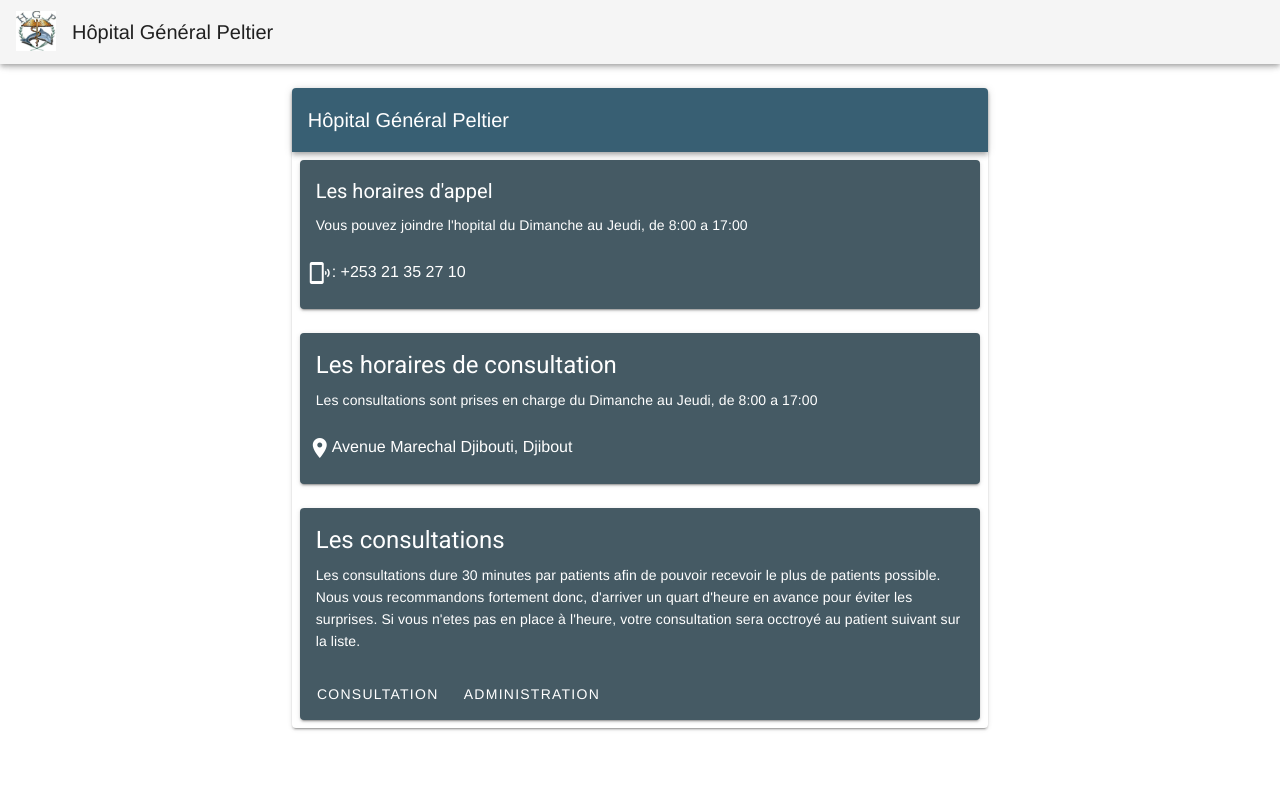
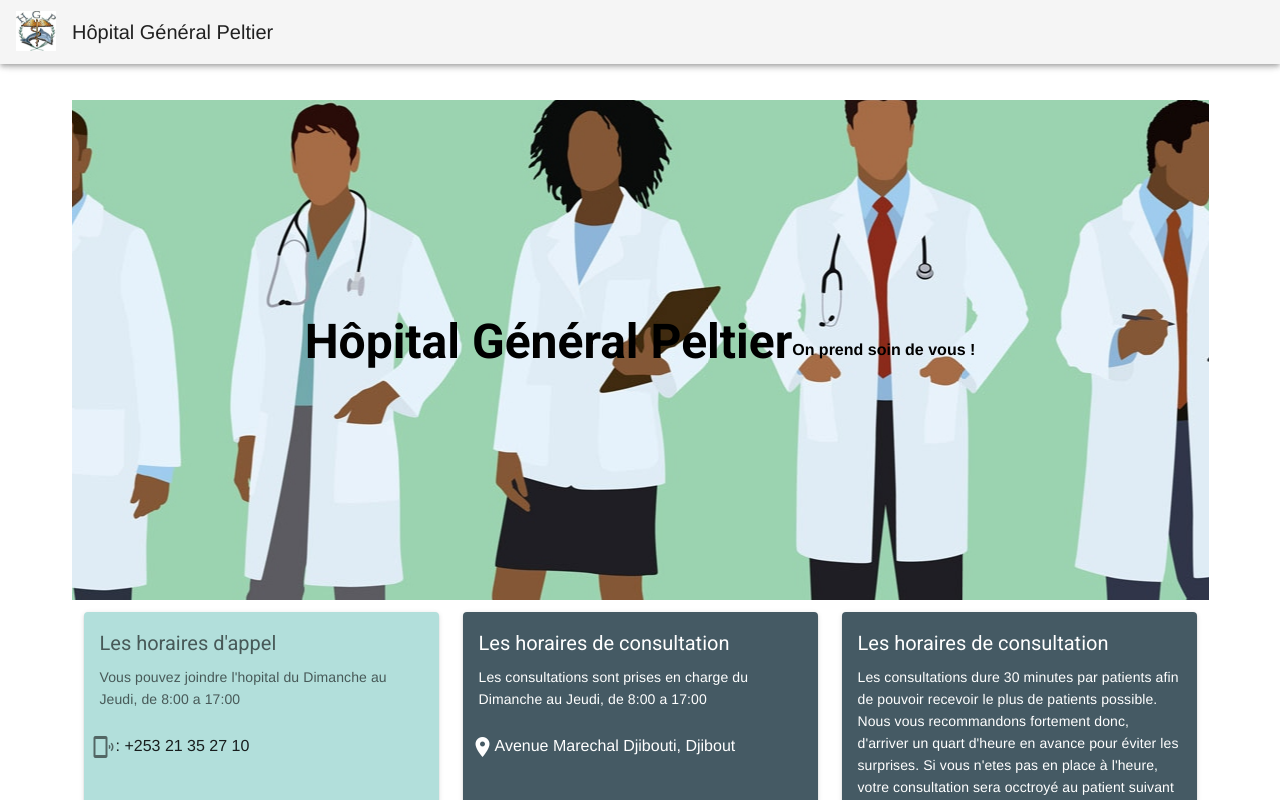
Before and after one commit to chakal05/peltierDev, a Vue app in the folder client/: page /#/ in a window 1280 px wide. Built offline with nearby package versions, Linux system fonts and the light colour scheme.

Commit message:
changed the look of the firstview component

```diff
--- a/client/src/App.vue
+++ b/client/src/App.vue
@@ -3,7 +3,7 @@
 
 <v-app>
 
-    <v-app-bar app>
+    <v-app-bar app >
       <div class="logo">
         <img src="./assets/logo.61d2e5ee.jpg" alt />
       </div>
@@ -18,6 +18,21 @@
         <router-view></router-view>
       </v-container>
     </v-content>
+
+<v-card >
+    <v-footer
+      absolute
+      class="white elevation-5"
+    >
+      <v-col
+        class="text-center"
+        cols="12"
+      >
+        {{ new Date().getFullYear() }} — <strong>Hôpital Général Peltier</strong>
+      </v-col>
+    </v-footer>
+  </v-card>
+
 </v-app>
 
   </div>
--- a/client/src/components/homepage/firstView.vue
+++ b/client/src/components/homepage/firstView.vue
@@ -1,20 +1,19 @@
 <template>
   <v-container>
+    <v-parallax dark src="../../assets/doctors.jpg">
+      <v-row align="center" justify="center">
+        <h1 class="display-2 font-weight-bold mb-4 black--text">Hôpital Général Peltier</h1>
+        <h4 class="subheading black--text">On prend soin de vous !</h4>
+      </v-row>
+    </v-parallax>
 
-    <v-row align="center" justify="center">
-
-      <v-card max-width="60%" class="mx-auto">
-        <v-app-bar dark color="#385F73">
-          <v-toolbar-title>Hôpital Général Peltier</v-toolbar-title>
-
-          <div class="flex-grow-1"></div>
-        </v-app-bar>
-
-        <v-container class="pa-2" fluid>
+    <v-item-group>
+      <v-container>
         <v-row>
-            <v-col>
-              <v-card color="blue-grey darken-2" dark>
-                <v-card-text class="white--text">
+          <v-col cols="12" md="4">
+            <v-item>
+              <v-card color="teal lighten-4" height="210">
+                <v-card-text>
                   <div class="headline mb-2">
                     <v-toolbar-title>Les horaires d'appel</v-toolbar-title>
                   </div>Vous pouvez joindre l'hopital du Dimanche au Jeudi, de 8:00 a 17:00
@@ -26,14 +25,16 @@
                   </p>
                 </v-card-actions>
               </v-card>
+            </v-item>
           </v-col>
-          </v-row>
 
-          <v-row>
-            <v-col>
-              <v-card color="blue-grey darken-2" dark>
+          <v-col cols="12" md="4">
+            <v-item>
+              <v-card color="blue-grey darken-2" dark height="210">
                 <v-card-text class="white--text">
-                  <div class="headline mb-2">Les horaires de consultation</div>Les consultations sont prises en charge du Dimanche au Jeudi, de 8:00 a 17:00
+                  <div class="headline mb-2">
+                    <v-toolbar-title>Les horaires de consultation</v-toolbar-title>
+                  </div>Les consultations sont prises en charge du Dimanche au Jeudi, de 8:00 a 17:00
                 </v-card-text>
 
                 <v-card-actions>
@@ -42,14 +43,16 @@
                   </p>
                 </v-card-actions>
               </v-card>
+            </v-item>
           </v-col>
-          </v-row>
 
-          <v-row>
-            <v-col>
+          <v-col cols="12" md="4">
+            <v-item>
               <v-card color="blue-grey darken-2" dark>
                 <v-card-text class="white--text">
-                  <div class="headline mb-2">Les consultations</div>Les consultations dure 30 minutes par patients afin de pouvoir recevoir le plus de patients possible. Nous vous recommandons fortement donc, d'arriver un quart d'heure en avance pour éviter les surprises. Si vous n'etes pas en place à l'heure, votre consultation sera occtroyé au patient suivant sur la liste.
+                  <div class="headline mb-2">
+                    <v-toolbar-title>Les horaires de consultation</v-toolbar-title>
+                  </div>Les consultations dure 30 minutes par patients afin de pouvoir recevoir le plus de patients possible. Nous vous recommandons fortement donc, d'arriver un quart d'heure en avance pour éviter les surprises. Si vous n'etes pas en place à l'heure, votre consultation sera occtroyé au patient suivant sur la liste.
                 </v-card-text>
 
                 <v-card-actions>
@@ -58,11 +61,11 @@
                   <v-btn text>Administration</v-btn>
                 </v-card-actions>
               </v-card>
+            </v-item>
           </v-col>
         </v-row>
       </v-container>
-      </v-card>
-    </v-row>
+    </v-item-group>
   </v-container>
 </template>
 
@@ -71,13 +74,4 @@
 </script>
 
 <style lang='scss' scoped>
-.container {
-  .v-toolbar__title {
-    color: #fff !important;
-  }
-
-  .btns {
-    // margin-top: -1.5rem;
-  }
-}
 </style>
--- a/client/src/views/home.vue
+++ b/client/src/views/home.vue
@@ -21,7 +21,7 @@
   data: () => ({
   }),
   methods: {
-
+   //
   }
 };
 </script>
```
Also changed, not shown: client/src/assets/doctors.jpg (added), client/src/assets/sd.jpeg (added). Lines whose indentation alone changed are shown as unchanged.
